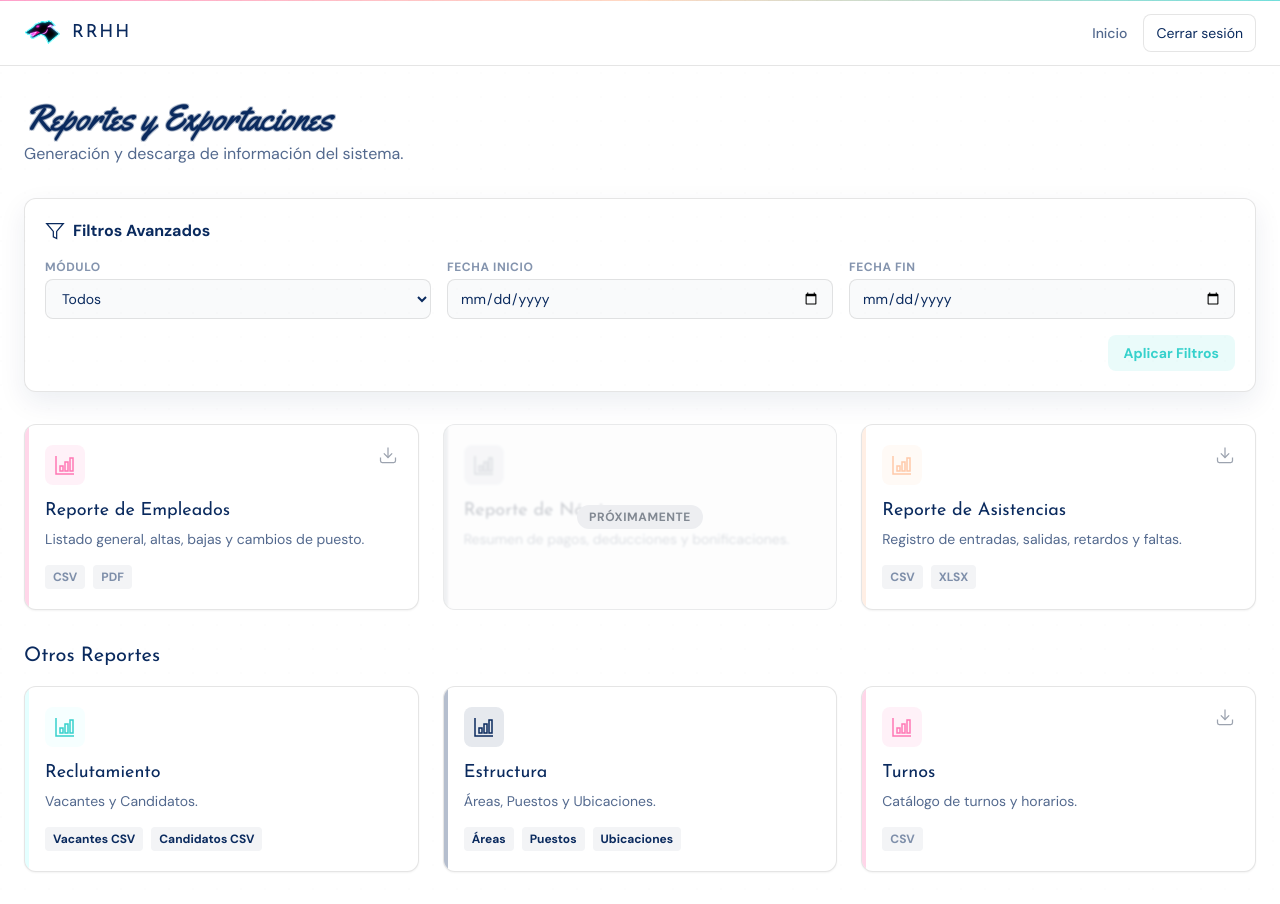
After one commit to Aleluyo/ProyectoRRHH, a PHP site: page /app/views/reportes/index.php in a window 1280 px wide. The commit adds this page. Run offline with PHP 8.4, Linux system fonts and the light colour scheme; some libraries are stand-ins or nearby versions; some web fonts are replaced.

Commit message:
Cambios: Reportes

```diff
--- /dev/null
+++ b/app/views/reportes/index.php
@@ -0,0 +1,248 @@
+<?php
+// Asegurar que tenemos acceso a helpers si no se cargaron antes (aunque index.php público ya los carga)
+require_once __DIR__ . '/../../../config/paths.php';
+?>
+<!doctype html>
+<html lang="es">
+
+<head>
+  <meta charset="UTF-8" />
+  <title>Reportes | RRHH</title>
+  <meta name="viewport" content="width=device-width, initial-scale=1" />
+
+  <script src="https://cdn.tailwindcss.com"></script>
+  <script>
+    tailwind.config = {
+      darkMode: 'class',
+      theme: {
+        extend: {
+          colors: {
+            vc: {
+              pink: '#ff78b5', peach: '#ffc9a9', teal: '#36d1cc',
+              sand: '#ffe9c7', ink: '#0a2a5e', neon: '#a7fffd'
+            }
+          },
+          fontFamily: {
+            display: ['Josefin Sans', 'system-ui', 'sans-serif'],
+            sans: ['DM Sans', 'system-ui', 'sans-serif'],
+            vice: ['Rage Italic', 'Yellowtail', 'cursive']
+          },
+          boxShadow: { soft: '0 10px 28px rgba(10,42,94,.08)' },
+          backgroundImage: {
+            gridglow: 'radial-gradient(circle at 1px 1px, rgba(0,0,0,.06) 1px, transparent 1px)',
+            ribbon: 'linear-gradient(90deg, #ff78b5, #ffc9a9, #36d1cc)'
+          }
+        }
+      }
+    }
+  </script>
+
+  <link rel="preconnect" href="https://fonts.googleapis.com">
+  <link rel="preconnect" href="https://fonts.gstatic.com" crossorigin>
+  <link
+    href="https://fonts.googleapis.com/css2?family=Josefin+Sans:wght@300;400;600;700&family=DM+Sans:wght@300;400;500;700&family=Yellowtail&display=swap"
+    rel="stylesheet">
+
+  <link rel="stylesheet" href="<?= asset('css/vice.css') ?>">
+  <link rel="icon" href="<?= asset('img/galgovc.ico') ?>" type="image/x-icon">
+</head>
+
+<body class="min-h-screen bg-white text-vc-ink font-sans relative">
+
+  <!-- SVG Symbols (Reused from index.php) -->
+  <svg xmlns="http://www.w3.org/2000/svg" style="position:absolute;width:0;height:0;overflow:hidden">
+    <symbol id="i-chart" viewBox="0 0 24 24" fill="none" stroke="currentColor" stroke-width="1.5">
+      <path d="M3 3v18h18" />
+      <rect x="7" y="13" width="3" height="5" />
+      <rect x="12" y="9" width="3" height="9" />
+      <rect x="17" y="5" width="3" height="13" />
+    </symbol>
+    <symbol id="i-download" viewBox="0 0 24 24" fill="none" stroke="currentColor" stroke-width="1.5">
+        <path d="M21 15v4a2 2 0 0 1-2 2H5a2 2 0 0 1-2-2v-4" />
+        <polyline points="7 10 12 15 17 10" />
+        <line x1="12" y1="15" x2="12" y2="3" />
+    </symbol>
+    <symbol id="i-filter" viewBox="0 0 24 24" fill="none" stroke="currentColor" stroke-width="1.5">
+        <polygon points="22 3 2 3 10 12.46 10 19 14 21 14 12.46 22 3" />
+    </symbol>
+  </svg>
+
+  <div class="h-[1px] w-full bg-[image:linear-gradient(90deg,#ff78b5,#ffc9a9,#36d1cc)] opacity-70"></div>
+  <div class="absolute inset-0 grid-bg opacity-15 pointer-events-none"></div>
+
+  <header class="sticky top-0 z-30 border-b border-black/10 bg-white/80 backdrop-blur">
+    <div class="mx-auto max-w-7xl px-4 sm:px-6 h-16 flex items-center">
+      <a href="<?= url('index.php') ?>" class="flex items-center gap-3">
+        <img src="<?= asset('img/galgovc.png') ?>" alt="RRHH" class="h-9 w-auto">
+        <div class="font-display text-lg tracking-widest uppercase text-vc-ink">RRHH</div>
+      </a>
+      <div class="ml-auto flex items-center gap-4">
+        <a href="<?= url('index.php') ?>" class="text-sm font-medium text-vc-ink/70 hover:text-vc-ink transition">Inicio</a>
+        <a href="<?= url('logout.php') ?>"
+          class="rounded-lg border border-black/10 bg-white px-3 py-2 text-sm hover:bg-vc-pink/10 text-vc-ink">Cerrar
+          sesión</a>
+      </div>
+    </div>
+  </header>
+
+  <main class="mx-auto max-w-7xl px-4 sm:px-6 py-8">
+    <div class="flex flex-col md:flex-row md:items-center justify-between gap-4 mb-8">
+        <div>
+            <h1 class="vice-title text-4xl text-vc-ink">Reportes y Exportaciones</h1>
+            <p class="text-muted-ink mt-1">Generación y descarga de información del sistema.</p>
+        </div>
+        <div class="flex gap-2">
+            <!-- Placeholder for global actions -->
+        </div>
+    </div>
+
+    <!-- Filtros (Placeholder) -->
+    <div class="bg-white border border-black/10 rounded-xl p-5 mb-8 shadow-soft">
+        <div class="flex items-center gap-2 mb-4 text-vc-ink font-bold">
+            <svg class="w-5 h-5"><use href="#i-filter"/></svg>
+            <h2>Filtros Avanzados</h2>
+        </div>
+        <form class="grid grid-cols-1 md:grid-cols-3 gap-4">
+            <div>
+                <label class="block text-xs font-bold uppercase tracking-wider text-vc-ink/50 mb-1">Módulo</label>
+                <select class="w-full h-10 rounded-lg border border-black/10 bg-gray-50 px-3 text-sm focus:outline-none focus:border-vc-teal">
+                    <option>Todos</option>
+                    <option>Empleados</option>
+                    <option>Nómina</option>
+                    <option>Asistencias</option>
+                    <option>Reclutamiento</option>
+                </select>
+            </div>
+            <div>
+                <label class="block text-xs font-bold uppercase tracking-wider text-vc-ink/50 mb-1">Fecha Inicio</label>
+                <input type="date" class="w-full h-10 rounded-lg border border-black/10 bg-gray-50 px-3 text-sm focus:outline-none focus:border-vc-teal">
+            </div>
+            <div>
+                <label class="block text-xs font-bold uppercase tracking-wider text-vc-ink/50 mb-1">Fecha Fin</label>
+                <input type="date" class="w-full h-10 rounded-lg border border-black/10 bg-gray-50 px-3 text-sm focus:outline-none focus:border-vc-teal">
+            </div>
+            <div class="md:col-span-3 flex justify-end">
+                <button type="button" class="bg-vc-teal/10 text-vc-teal hover:bg-vc-teal/20 px-4 py-2 rounded-lg text-sm font-bold transition">
+                    Aplicar Filtros
+                </button>
+            </div>
+        </form>
+    </div>
+
+    <!-- Lista de Reportes -->
+    <div class="grid grid-cols-1 md:grid-cols-2 lg:grid-cols-3 gap-6">
+
+        <!-- Reporte Card: Empleados -->
+        <div class="group bg-white border border-black/10 rounded-xl p-5 hover:border-vc-pink/50 transition shadow-sm hover:shadow-soft relative overflow-hidden">
+            <div class="absolute top-0 left-0 w-1 h-full bg-vc-pink/30 group-hover:bg-vc-pink transition"></div>
+            <div class="flex justify-between items-start mb-3">
+                <div class="p-2 bg-vc-pink/10 rounded-lg text-vc-pink">
+                    <svg class="w-6 h-6"><use href="#i-chart"/></svg>
+                </div>
+                <a href="<?= url('index.php?controller=reportes&action=empleados') ?>" class="text-gray-400 hover:text-vc-ink transition" title="Exportar CSV">
+                    <svg class="w-5 h-5"><use href="#i-download"/></svg>
+                </a>
+            </div>
+            <h3 class="font-display text-lg text-vc-ink mb-1">Reporte de Empleados</h3>
+            <p class="text-sm text-muted-ink mb-4">Listado general, altas, bajas y cambios de puesto.</p>
+            <div class="flex gap-2 text-xs font-bold text-vc-ink/50">
+                <span class="bg-gray-100 px-2 py-1 rounded">CSV</span>
+                <span class="bg-gray-100 px-2 py-1 rounded">PDF</span>
+            </div>
+        </div>
+
+        <!-- Reporte Card: Nómina (Pendiente) -->
+        <div class="group bg-gray-50 border border-black/10 rounded-xl p-5 relative overflow-hidden opacity-70 cursor-not-allowed">
+            <div class="absolute top-0 left-0 w-1 h-full bg-gray-300 transition"></div>
+            <div class="flex justify-between items-start mb-3">
+                <div class="p-2 bg-gray-200 rounded-lg text-gray-400">
+                    <svg class="w-6 h-6"><use href="#i-chart"/></svg>
+                </div>
+            </div>
+            <h3 class="font-display text-lg text-gray-500 mb-1">Reporte de Nómina</h3>
+            <p class="text-sm text-gray-400 mb-4">Resumen de pagos, deducciones y bonificaciones.</p>
+            <div class="absolute inset-0 flex items-center justify-center bg-white/50 backdrop-blur-[1px]">
+                <span class="bg-gray-200 text-gray-600 text-xs font-bold px-3 py-1 rounded-full uppercase tracking-wider">Próximamente</span>
+            </div>
+        </div>
+
+        <!-- Reporte Card: Asistencias -->
+        <div class="group bg-white border border-black/10 rounded-xl p-5 hover:border-vc-peach/50 transition shadow-sm hover:shadow-soft relative overflow-hidden">
+            <div class="absolute top-0 left-0 w-1 h-full bg-vc-peach/30 group-hover:bg-vc-peach transition"></div>
+            <div class="flex justify-between items-start mb-3">
+                <div class="p-2 bg-vc-peach/10 rounded-lg text-vc-peach">
+                    <svg class="w-6 h-6"><use href="#i-chart"/></svg>
+                </div>
+                <a href="<?= url('index.php?controller=reportes&action=asistencias') ?>" class="text-gray-400 hover:text-vc-ink transition" title="Exportar CSV">
+                    <svg class="w-5 h-5"><use href="#i-download"/></svg>
+                </a>
+            </div>
+            <h3 class="font-display text-lg text-vc-ink mb-1">Reporte de Asistencias</h3>
+            <p class="text-sm text-muted-ink mb-4">Registro de entradas, salidas, retardos y faltas.</p>
+            <div class="flex gap-2 text-xs font-bold text-vc-ink/50">
+                <span class="bg-gray-100 px-2 py-1 rounded">CSV</span>
+                <span class="bg-gray-100 px-2 py-1 rounded">XLSX</span>
+            </div>
+        </div>
+
+    </div>
+
+    <h2 class="text-xl font-display text-vc-ink mt-8 mb-4">Otros Reportes</h2>
+    <div class="grid grid-cols-1 md:grid-cols-2 lg:grid-cols-3 gap-6">
+
+        <!-- Reporte Card: Reclutamiento -->
+        <div class="group bg-white border border-black/10 rounded-xl p-5 hover:border-vc-neon/50 transition shadow-sm hover:shadow-soft relative overflow-hidden">
+            <div class="absolute top-0 left-0 w-1 h-full bg-vc-neon/30 group-hover:bg-vc-neon transition"></div>
+            <div class="flex justify-between items-start mb-3">
+                <div class="p-2 bg-vc-neon/10 rounded-lg text-vc-teal">
+                    <svg class="w-6 h-6"><use href="#i-chart"/></svg>
+                </div>
+            </div>
+            <h3 class="font-display text-lg text-vc-ink mb-1">Reclutamiento</h3>
+            <p class="text-sm text-muted-ink mb-4">Vacantes y Candidatos.</p>
+            <div class="flex gap-2">
+                <a href="<?= url('index.php?controller=reportes&action=vacantes') ?>" class="text-xs font-bold bg-gray-100 hover:bg-vc-neon/20 px-2 py-1 rounded transition">Vacantes CSV</a>
+                <a href="<?= url('index.php?controller=reportes&action=candidatos') ?>" class="text-xs font-bold bg-gray-100 hover:bg-vc-neon/20 px-2 py-1 rounded transition">Candidatos CSV</a>
+            </div>
+        </div>
+
+        <!-- Reporte Card: Organizacional -->
+        <div class="group bg-white border border-black/10 rounded-xl p-5 hover:border-vc-ink/50 transition shadow-sm hover:shadow-soft relative overflow-hidden">
+            <div class="absolute top-0 left-0 w-1 h-full bg-vc-ink/30 group-hover:bg-vc-ink transition"></div>
+            <div class="flex justify-between items-start mb-3">
+                <div class="p-2 bg-vc-ink/10 rounded-lg text-vc-ink">
+                    <svg class="w-6 h-6"><use href="#i-chart"/></svg>
+                </div>
+            </div>
+            <h3 class="font-display text-lg text-vc-ink mb-1">Estructura</h3>
+            <p class="text-sm text-muted-ink mb-4">Áreas, Puestos y Ubicaciones.</p>
+            <div class="flex flex-wrap gap-2">
+                <a href="<?= url('index.php?controller=reportes&action=areas') ?>" class="text-xs font-bold bg-gray-100 hover:bg-vc-ink/10 px-2 py-1 rounded transition">Áreas</a>
+                <a href="<?= url('index.php?controller=reportes&action=puestos') ?>" class="text-xs font-bold bg-gray-100 hover:bg-vc-ink/10 px-2 py-1 rounded transition">Puestos</a>
+                <a href="<?= url('index.php?controller=reportes&action=ubicaciones') ?>" class="text-xs font-bold bg-gray-100 hover:bg-vc-ink/10 px-2 py-1 rounded transition">Ubicaciones</a>
+            </div>
+        </div>
+
+        <!-- Reporte Card: Turnos -->
+        <div class="group bg-white border border-black/10 rounded-xl p-5 hover:border-vc-pink/50 transition shadow-sm hover:shadow-soft relative overflow-hidden">
+            <div class="absolute top-0 left-0 w-1 h-full bg-vc-pink/30 group-hover:bg-vc-pink transition"></div>
+            <div class="flex justify-between items-start mb-3">
+                <div class="p-2 bg-vc-pink/10 rounded-lg text-vc-pink">
+                    <svg class="w-6 h-6"><use href="#i-chart"/></svg>
+                </div>
+                <a href="<?= url('index.php?controller=reportes&action=turnos') ?>" class="text-gray-400 hover:text-vc-ink transition" title="Exportar CSV">
+                    <svg class="w-5 h-5"><use href="#i-download"/></svg>
+                </a>
+            </div>
+            <h3 class="font-display text-lg text-vc-ink mb-1">Turnos</h3>
+            <p class="text-sm text-muted-ink mb-4">Catálogo de turnos y horarios.</p>
+            <div class="flex gap-2 text-xs font-bold text-vc-ink/50">
+                <span class="bg-gray-100 px-2 py-1 rounded">CSV</span>
+            </div>
+        </div>
+
+    </div>
+
+  </main>
+</body>
+</html>
```
Also changed, not shown: app/controllers/ReportesController.php (added, +347 -0 lines), public/index.php (+5 -3 lines).
